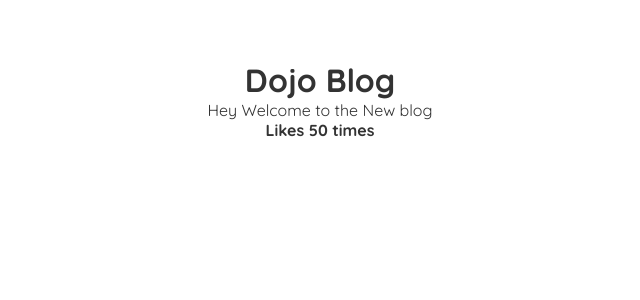
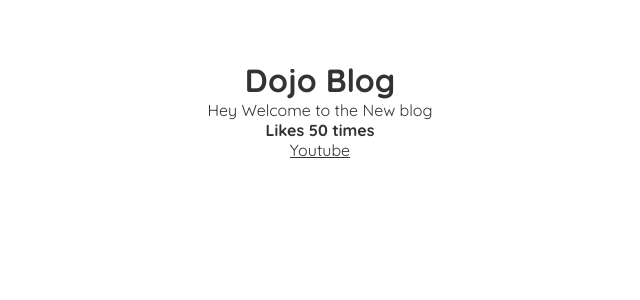
Before and after one commit to shivendra8004/HelloReact, a JavaScript app: page / in a window 1280 px wide. Shown: the top 300 px of the page, without its empty margins (320-960 px from the left). Built offline with nearby package versions, Linux system fonts and the light colour scheme; the HTML template or start-up script is replaced by a standard one.

Commit message:
Lec 4 Dynamic Values

```diff
--- a/src/App.js
+++ b/src/App.js
@@ -2,12 +2,15 @@ import "./App.css";
 function App() {
   const title = "Hey Welcome to the New blog";
   const likes = 50;
+  const link =
+    "https://www.youtube.com/watch?v=0sSYmRImgRY&list=PL4cUxeGkcC9gZD-Tvwfod2gaISzfRiP9d&index=5";
   return (
     <div className="App">
       <div className="content">
         <h1>Dojo Blog</h1>
         <p>{title}</p>
         <h4>Likes {likes} times</h4>
+        <a href={link}> Youtube</a>
       </div>
     </div>
   );
```
